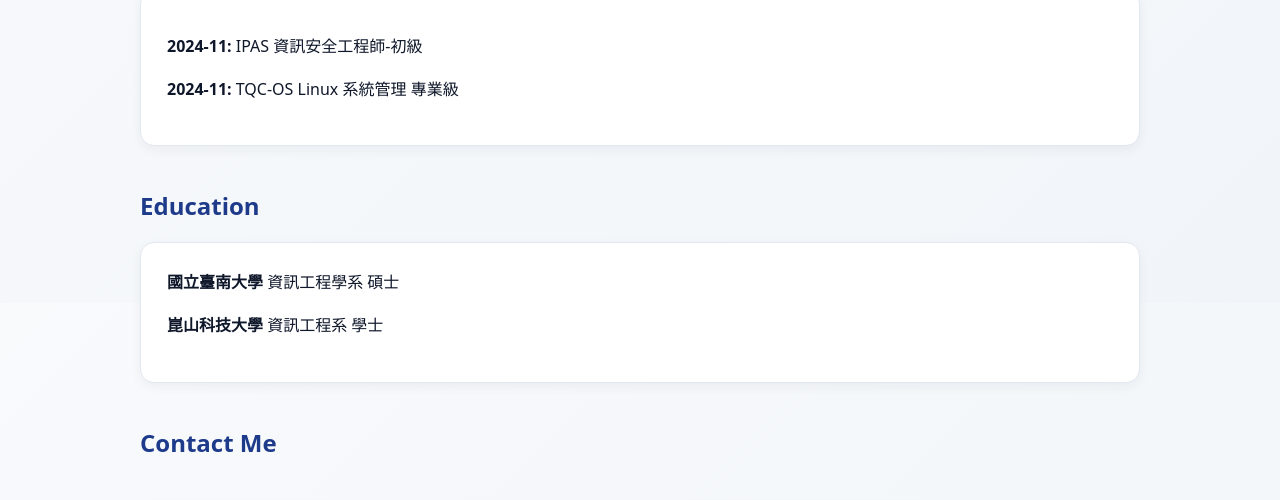
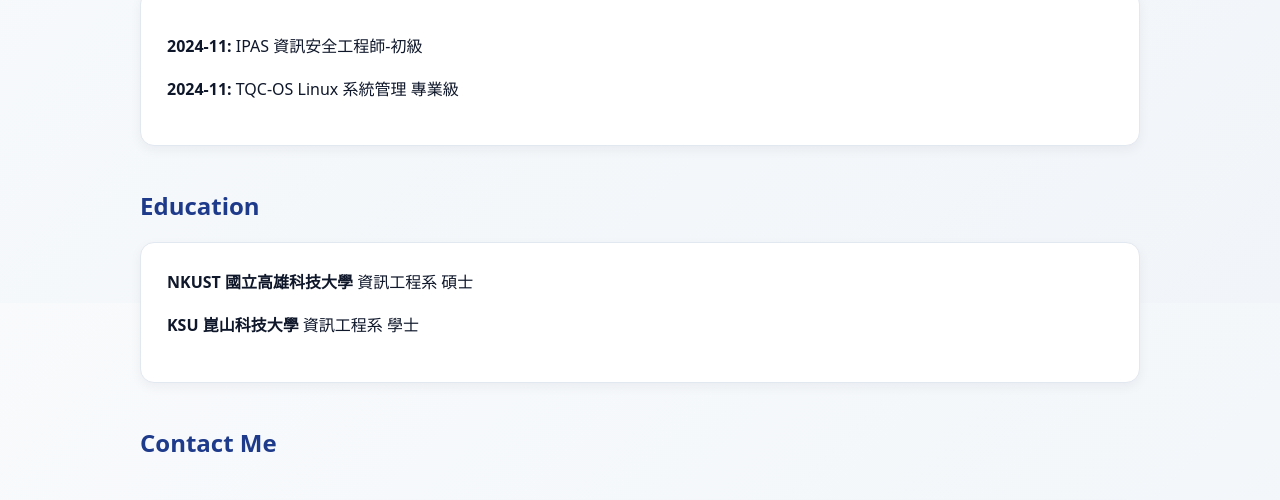
Before and after one commit to shawnhuang125/shawnhuang125.github.io, a plain HTML site: page index.html in a window 1280 px wide. Shown: the part 1297-1797 px from the top of the page. Drawn offline with Linux system fonts and the light colour scheme.

Commit message:
Update index.html

```diff
--- a/index.html
+++ b/index.html
@@ -208,8 +208,8 @@
     <section id="edu-heading">
       <h2>Education</h2>
       <div class="card">
-        <p style="margin: 0 0 10px 0;"><strong>國立臺南大學</strong> 資訊工程學系 碩士</p>
-        <p><strong>崑山科技大學</strong> 資訊工程系 學士</p>
+        <p style="margin: 0 0 10px 0;"><strong>NKUST 國立高雄科技大學</strong> 資訊工程系 碩士</p>
+        <p><strong>KSU 崑山科技大學</strong> 資訊工程系 學士</p>
       </div>
     </section>
 
```
